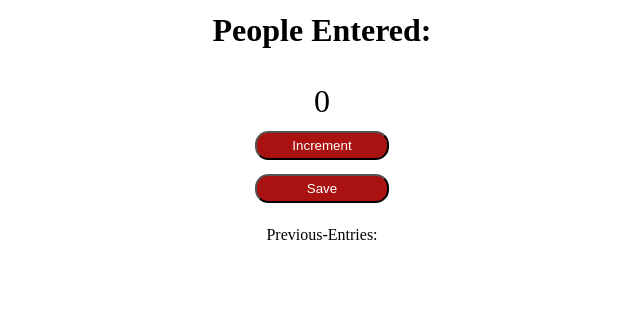
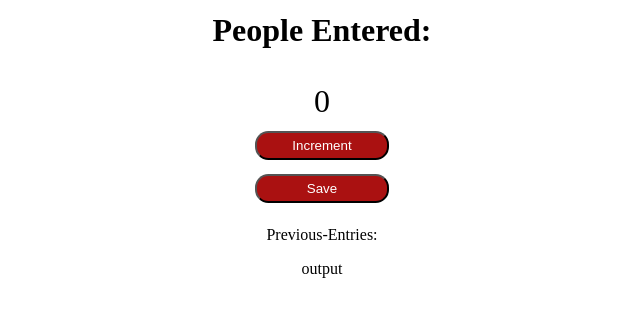
Before and after one commit to Abhay0326/javascript, a plain HTML site: page PassengerCountingApp/index.html in a window 1280 px wide. Shown: the full height of the page, 318-958 px from the left. Drawn offline with Linux system fonts and the light colour scheme.

Commit message:
new change

```diff
--- a/PassengerCountingApp/index.html
+++ b/PassengerCountingApp/index.html
@@ -15,5 +15,6 @@
     </br>
         <button id="save_btn" value="Save" onclick="save()">Save</button> <br>
         <p id="counts" >Previous-Entries: </p>
+        <p id="out">output</p>
     </body>
 </html>
```
